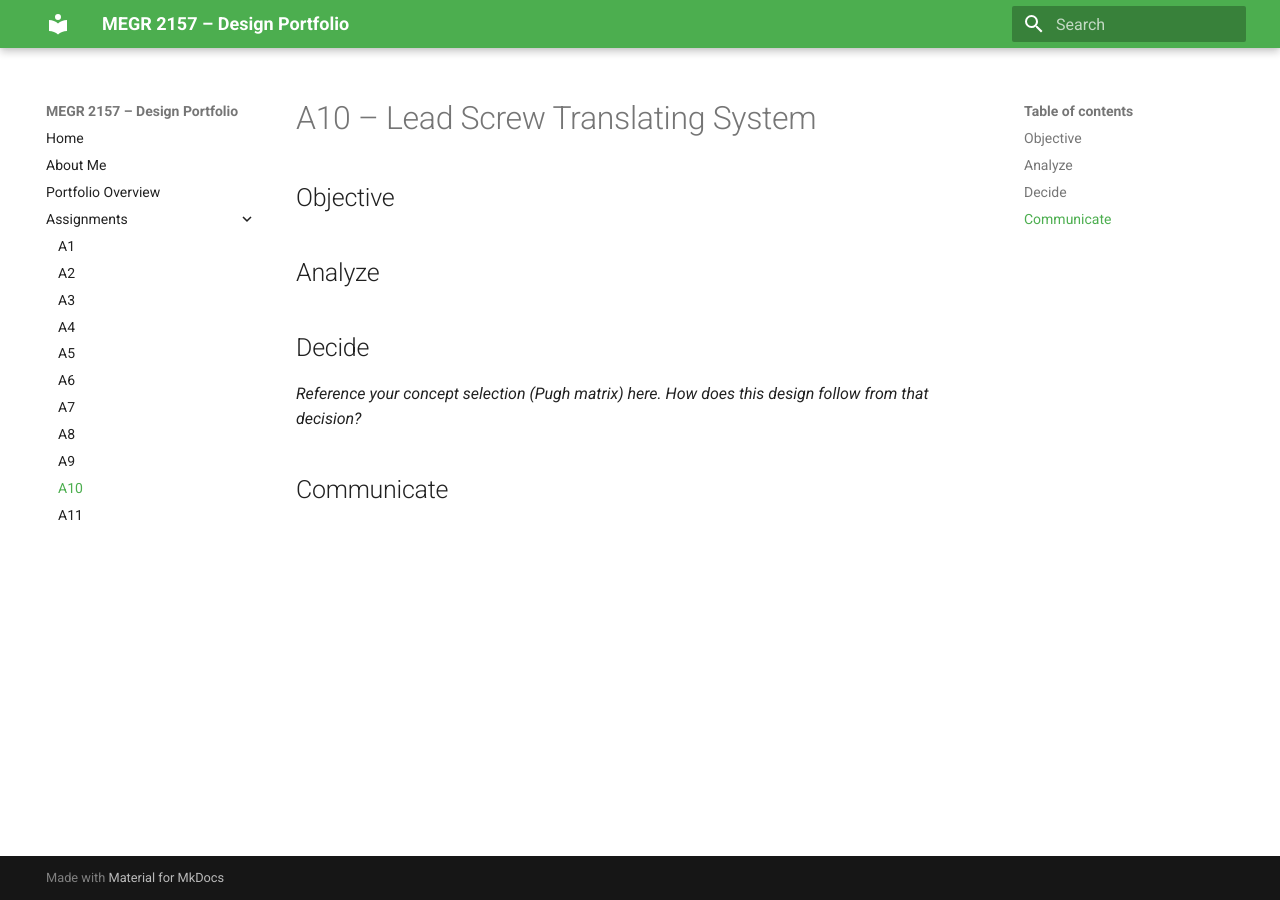
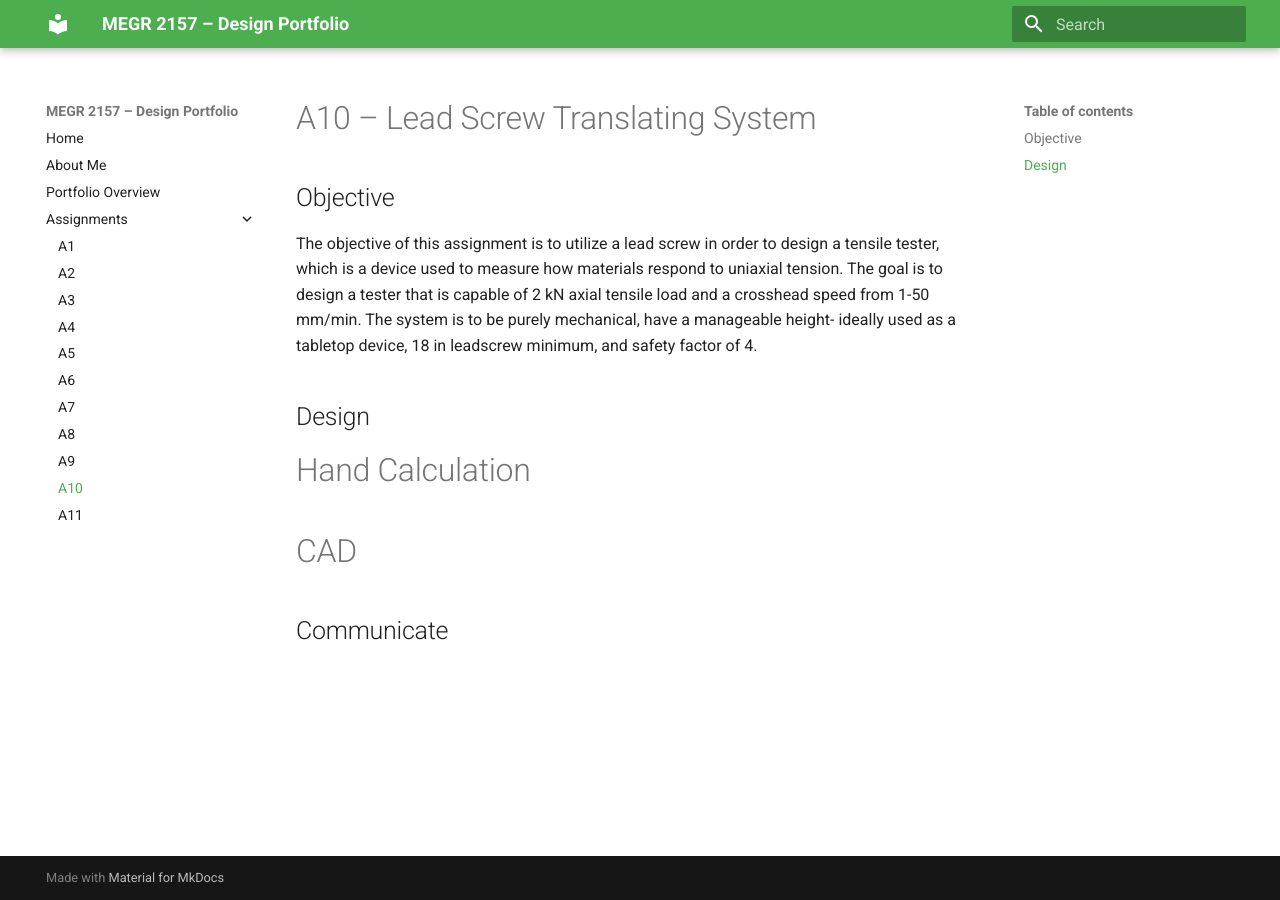
Before and after one commit to apaciore/megr2156-portfolio, an MkDocs documentation site: the page built from docs/assignments/A10/index.md, in a window 1280 px wide. Built offline with MkDocs 1.6.1 and Material for MkDocs 9.7.7, drawn with Linux system fonts in a browser that asks for light colours.

Commit message:
Update index.md

```diff
--- a/docs/assignments/A10/index.md
+++ b/docs/assignments/A10/index.md
@@ -1,12 +1,13 @@
 # A10 – Lead Screw Translating System
 
 ## Objective
+The objective of this assignment is to utilize a lead screw in order to design a tensile tester, which is a device used to measure how materials respond to uniaxial tension. The goal is to design a tester that is capable of 2 kN axial tensile load and a crosshead speed from 1-50 mm/min. The system is to be purely mechanical, have a manageable height- ideally used as a tabletop device, 18 in leadscrew minimum, and safety factor of 4.
+
+## Design
+# Hand Calculation
+
+# CAD
 
 
-## Analyze
-
-
-## Decide
-_Reference your concept selection (Pugh matrix) here. How does this design follow from that decision?_
 
 ## Communicate
```
